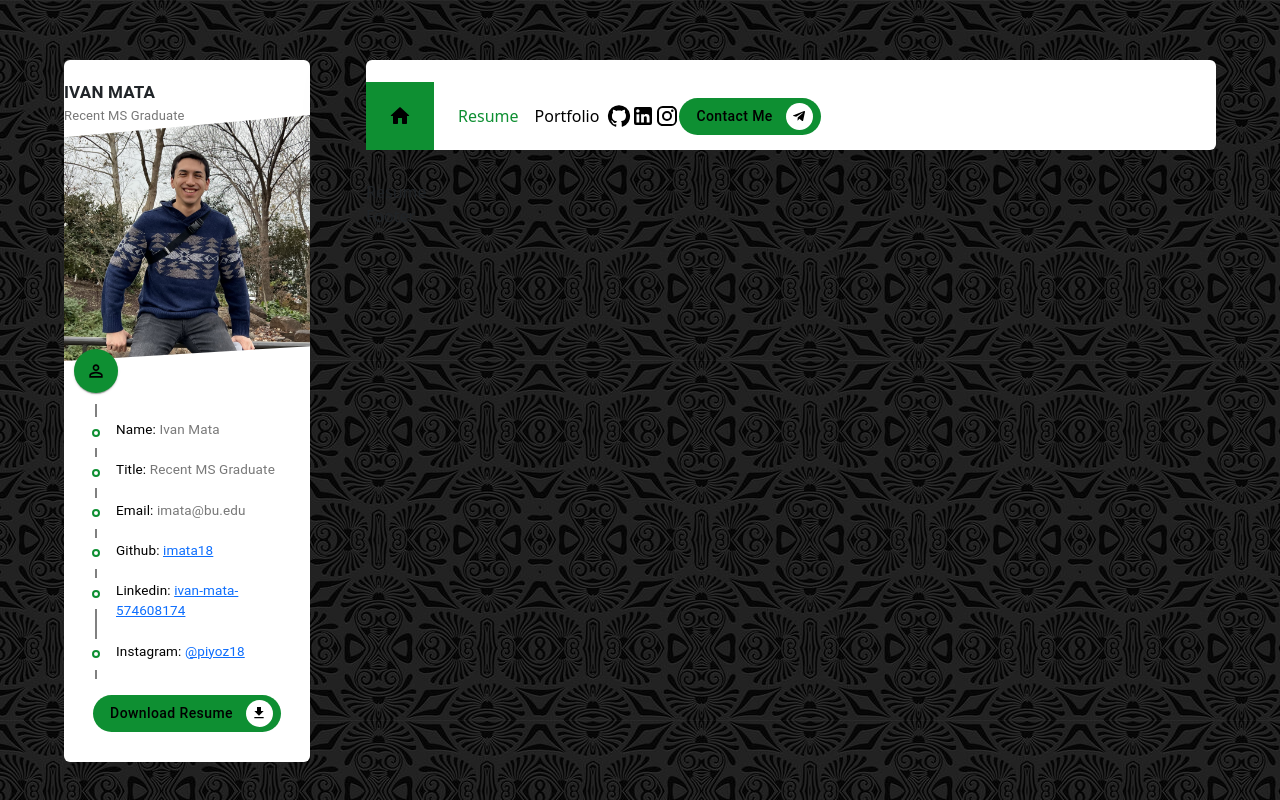
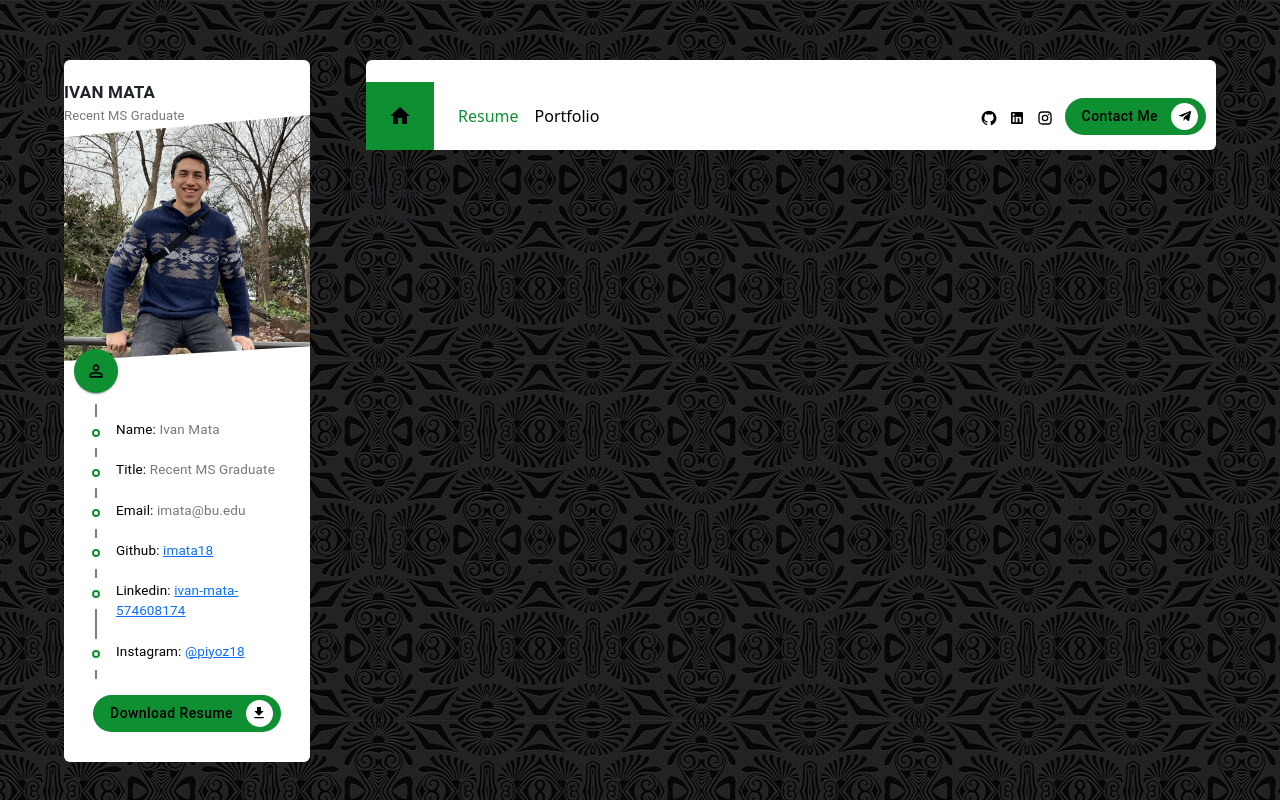
Before and after one commit to imata18/portfolio-homepage, a React (Create React App) app: page / in a window 1280 px wide. Built offline with nearby package versions, Linux system fonts and the light colour scheme.

Commit message:
Adjustments made to navigation bar

```diff
--- a/src/Components/Header/Header.css
+++ b/src/Components/Header/Header.css
@@ -35,7 +35,18 @@
     border-bottom-left-radius: inherit;
 }
 
+.header .header_left {
+    margin-right: auto;
+}
+
 .header .header_right{
+    padding: 10px;
     display: flex;
     align-items: center;
 }
+
+.header .header_right > a > .MuiSvgIcon-root {
+    font-size: 16px !important;
+    margin-right:12px;
+    color: black;
+}
--- a/src/Components/Header/Header.js
+++ b/src/Components/Header/Header.js
@@ -28,7 +28,7 @@ const Header = (props) => {
       <Navbar.Toggle />
 
       <Navbar.Collapse>
-        <Nav>
+        <Nav className='header_left'>
           <Nav.Link as={NavLink} to='/' className={pathName == '/' ? 'header_link_active' : 'header_link'}>
             Resume
           </Nav.Link>
@@ -38,13 +38,14 @@ const Header = (props) => {
           </Nav.Link>
         </Nav>
 
-        <div clasName="header_right">
+        <div className="header_right">
           {Object.keys(jobInfo.socials).map(key => (
             <a href={jobInfo.socials[key].link} target="_blank">
               {jobInfo.socials[key].icon}
+
             </a>
           ))}
-          <CustomButton text={'Contact Me'} icon={<Telegram />} />
+          <CustomButton className='contact_me' text={'Contact Me'} icon={<Telegram />} />
         </div>
       </Navbar.Collapse>
     </Navbar>
--- a/src/Utils/jobInfo.js
+++ b/src/Utils/jobInfo.js
@@ -16,17 +16,17 @@ export default {
         Github: {
             link: 'https://github.com/imata18',
             text: 'imata18',
-            icon: <GitHubIcon style={{ color: 'black' }}/>
+            icon: <GitHubIcon/>
         },
         Linkedin: {
             link: 'https://www.linkedin.com/in/ivan-mata-574608174/',
             text: 'ivan-mata-574608174',
-            icon: <LinkedInIcon style={{ color: 'black' }}/>
+            icon: <LinkedInIcon/>
         },
         Instagram: {
             link: 'https://www.instagram.com/piyoz18/',
             text: '@piyoz18',
-            icon: <InstagramIcon style={{ color: 'black' }}/>
+            icon: <InstagramIcon/>
         }
     }
 }
```
